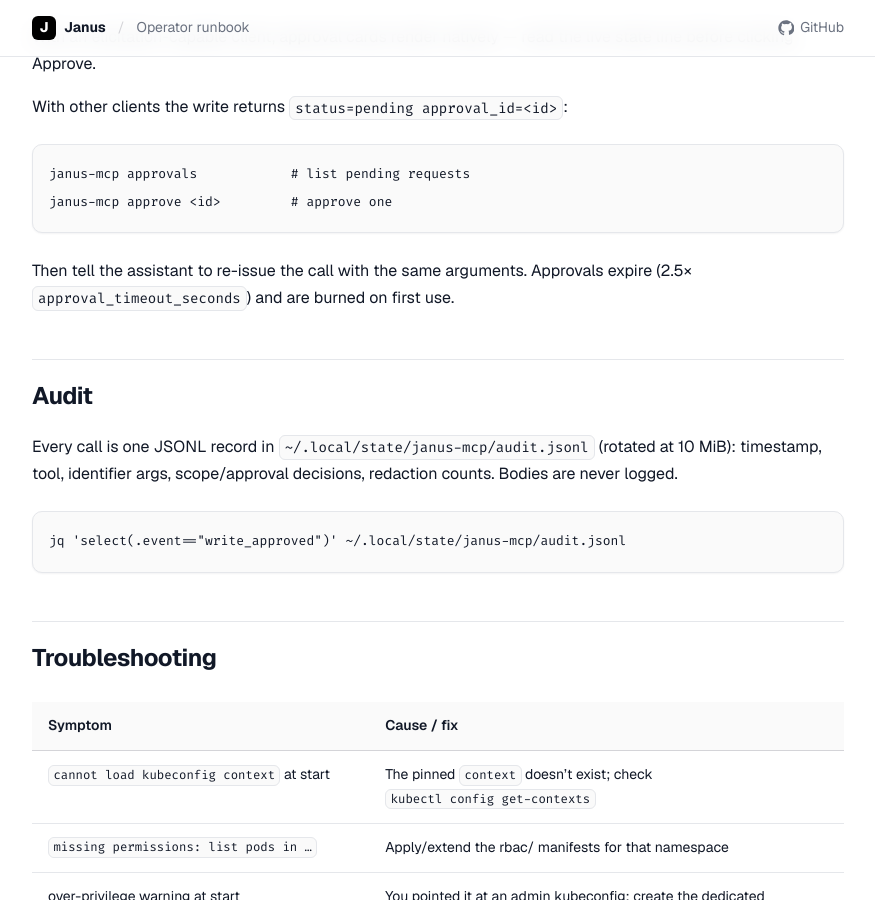
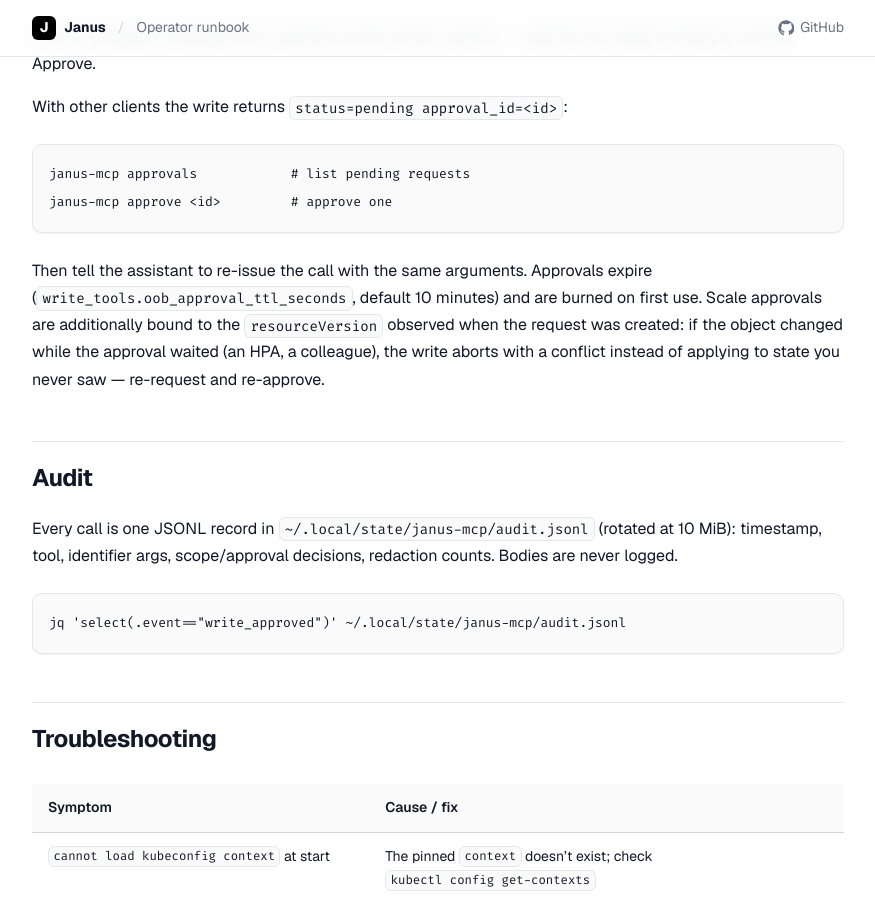
Before and after one commit to tonylchang/janus-mcp, a Jekyll site: the page built from docs/runbook.md, in a window 1280 px wide and 900 px high, scrolled down 1530 px. Shown: the whole window, without its empty margins (202-1077 px from the left). Built offline with Jekyll 4.4.1, drawn with Linux system fonts in a browser that asks for light colours.

Commit message:
Document state-bound approvals, OOB TTL, and the field-selector mitigation
Co-Authored-By: Claude Fable 5 <noreply@anthropic.com>
Claude-Session: https://claude.ai/code/session_01RQ29W4f2dkYtqXL28zzv1g

````diff
--- a/docs/runbook.md
+++ b/docs/runbook.md
@@ -63,7 +63,11 @@ janus-mcp approve <id>         # approve one
 ```
 
 Then tell the assistant to re-issue the call with the same arguments. Approvals
-expire (2.5× `approval_timeout_seconds`) and are burned on first use.
+expire (`write_tools.oob_approval_ttl_seconds`, default 10 minutes) and are
+burned on first use. Scale approvals are additionally bound to the
+`resourceVersion` observed when the request was created: if the object changed
+while the approval waited (an HPA, a colleague), the write aborts with a
+conflict instead of applying to state you never saw — re-request and re-approve.
 
 ## Audit
 
````
Also changed, not shown: docs/threat-model.md (+1 -0 lines).
